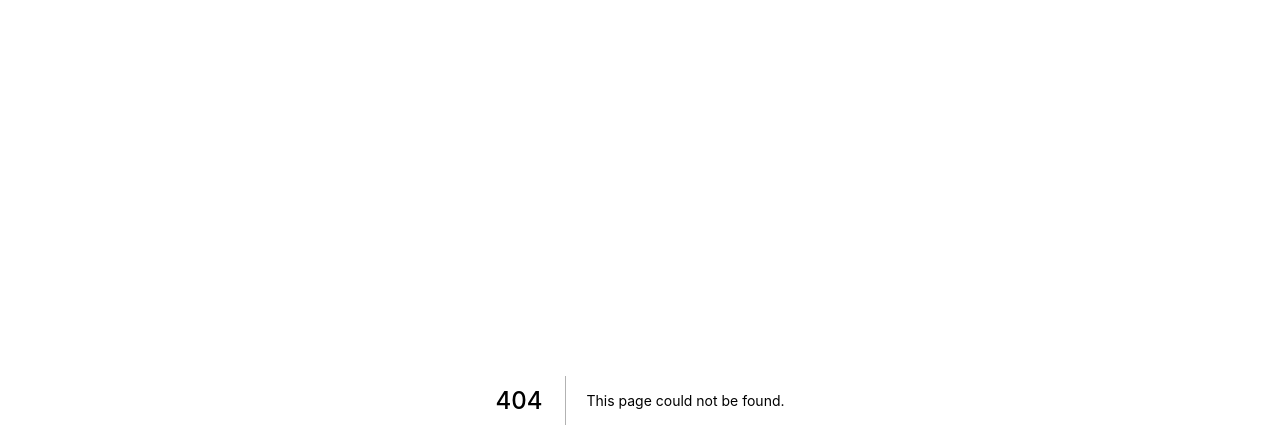
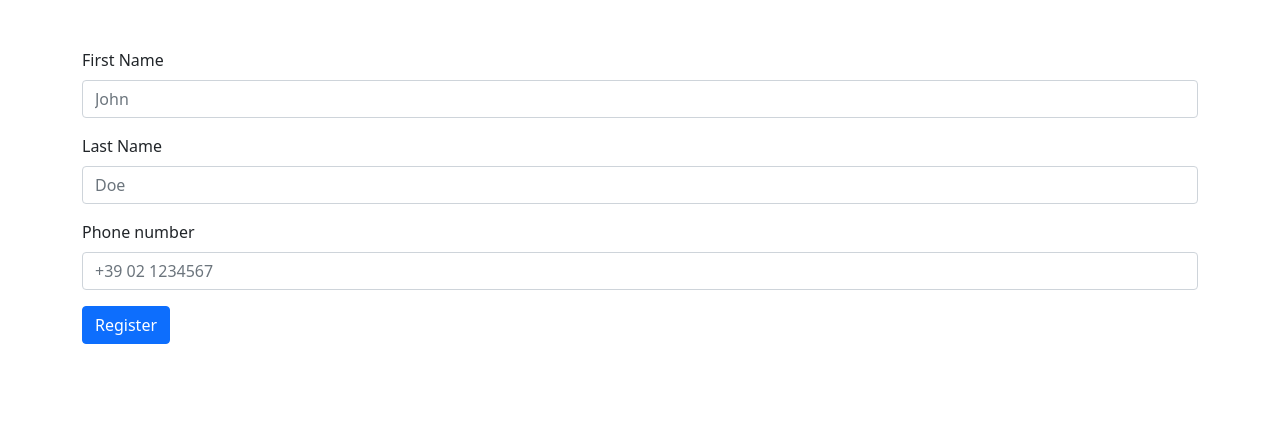
Before and after one commit to mathiiii-dev/phonebook-kata, a Next.js app in the folder frontend/: page /new in a window 1280 px wide. Before the commit this address had no page. Shown: the top 448 px of the page. Built offline with nearby package versions, Linux system fonts and the light colour scheme.

Commit message:
feat (frontend): add new entry page

```diff
--- a/frontend/pages/_app.js
+++ b/frontend/pages/_app.js
@@ -1,7 +1,15 @@
 import '../styles/globals.css'
+import {ThemeProvider} from "react-bootstrap";
+import 'bootstrap/dist/css/bootstrap.min.css';
 
-function MyApp({ Component, pageProps }) {
-  return <Component {...pageProps} />
+function MyApp({Component, pageProps}) {
+    return (
+        <ThemeProvider
+            breakpoints={['xxxl', 'xxl', 'xl', 'lg', 'md', 'sm', 'xs', 'xxs']}
+        >
+            <Component {...pageProps} />
+        </ThemeProvider>
+    )
 }
 
 export default MyApp
--- /dev/null
+++ b/frontend/pages/new.js
@@ -0,0 +1,68 @@
+import {Button, Col, Container, Form, Row, Alert} from "react-bootstrap";
+import {useState} from "react";
+
+export default function New() {
+
+    const [show, setShow] = useState(false);
+    const [errorMessage, setErrorMessage] = useState('');
+
+    const register = async event => {
+        event.preventDefault()
+
+        const res = await fetch(
+            ' http://localhost:8010/proxy/phonebook/register',
+            {
+                body: JSON.stringify({
+                    firstname: event.target.firstname.value,
+                    lastname: event.target.lastname.value,
+                    phonenumber: event.target.phonenumber.value,
+                }),
+                headers: {
+                    'Content-Type': 'application/json'
+                },
+                method: 'POST'
+            }
+        )
+
+        const result = await res.json()
+
+        if(result.status === 400) {
+            setShow(true)
+            setErrorMessage(result.error_description)
+        }
+    }
+
+    return (
+        <Container>
+            <Row className="mt-5">
+                <Col>
+                    {
+                        show ?
+                            <Alert variant="danger" onClose={() => setShow(false)} dismissible>
+                                <Alert.Heading>Oh snap! You got an error!</Alert.Heading>
+                                <p>
+                                    {errorMessage}
+                                </p>
+                            </Alert>
+                            : ''
+                    }
+                    <Form onSubmit={register}>
+                        <Form.Group className="mb-3" controlId="form.firstname">
+                            <Form.Label>First Name</Form.Label>
+                            <Form.Control type="text" placeholder="John" name="firstname" required/>
+                        </Form.Group>
+                        <Form.Group className="mb-3" controlId="form.lastname">
+                            <Form.Label>Last Name</Form.Label>
+                            <Form.Control type="text" placeholder="Doe" name="lastname" required/>
+                        </Form.Group>
+                        <Form.Group className="mb-3" controlId="form.phonenumber">
+                            <Form.Label>Phone number</Form.Label>
+                            <Form.Control type="text" placeholder="+39 02 1234567" name="phonenumber" required/>
+                        </Form.Group>
+                        <Button variant="primary" type={"submit"}>Register</Button>
+                    </Form>
+                </Col>
+            </Row>
+        </Container>
+    )
+}
```
